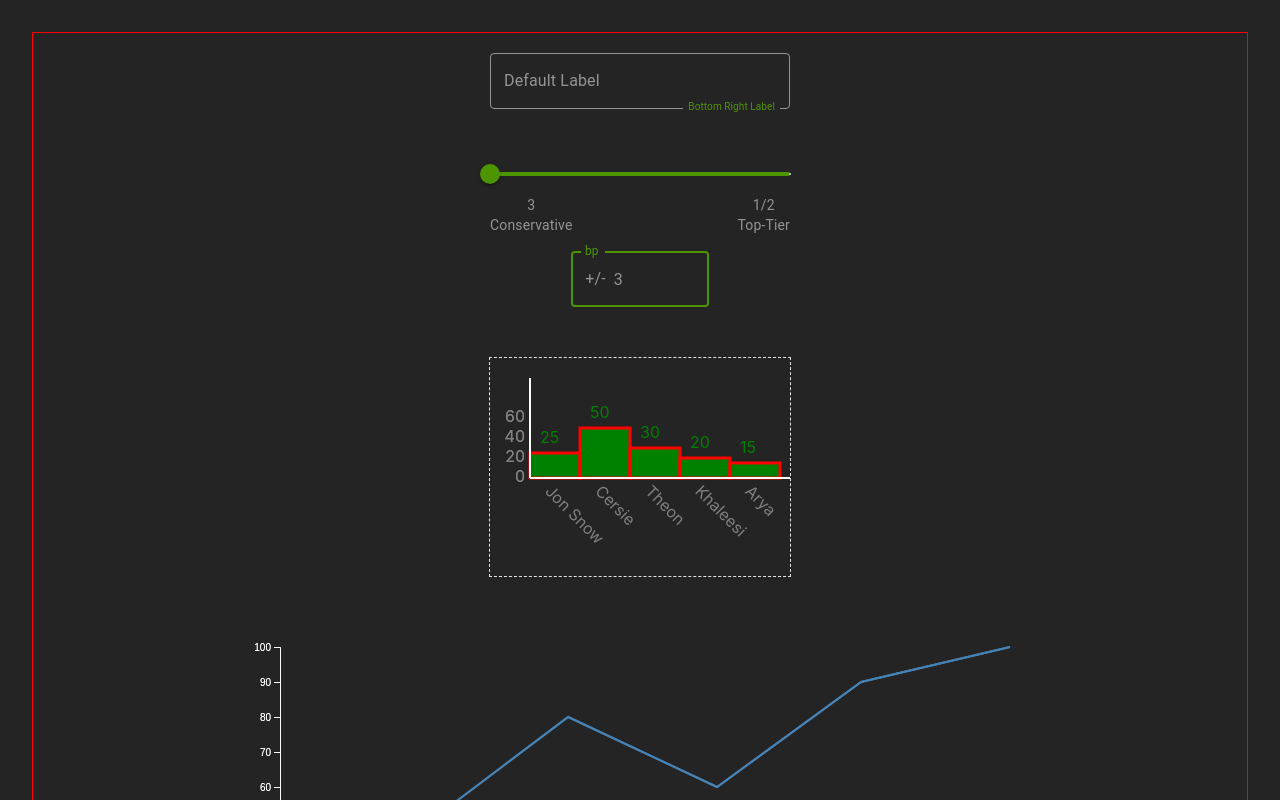
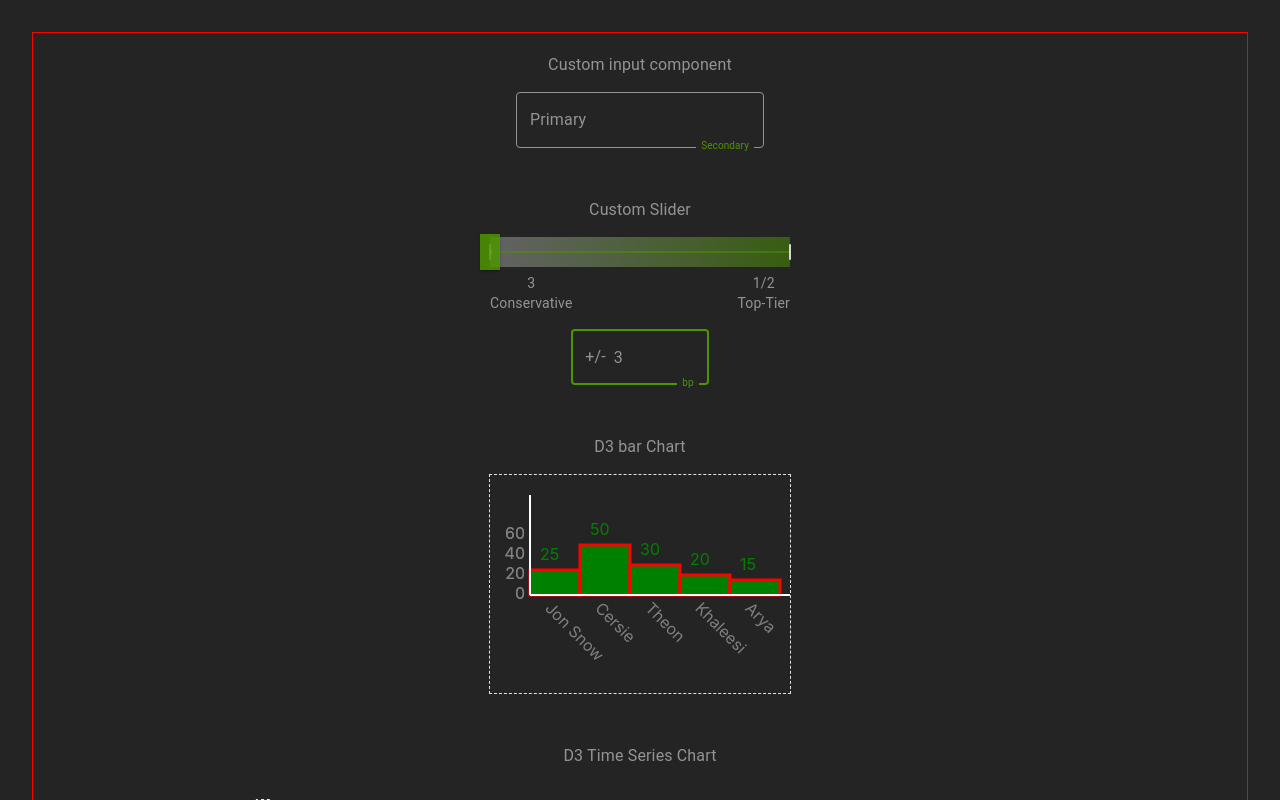
Before and after one commit to siddarthmenon97/llgm-task, a React (Vite) app: page / in a window 1280 px wide. Shown: the top 800 px of the page. Built offline with nearby package versions, Linux system fonts and the light colour scheme.

Commit message:
final ui changes

```diff
--- a/src/App.tsx
+++ b/src/App.tsx
@@ -1,4 +1,4 @@
-import { Box, createTheme, SxProps, Theme, ThemeProvider } from '@mui/material'
+import { Box, createTheme, SxProps, Theme, ThemeProvider, Typography } from '@mui/material'
 import { NumberInputComponent, SliderComponent } from './components/slider'
 import './App.css'
 import { CommonSVGElements } from './components/d3-component'
@@ -50,6 +50,21 @@ const theme = createTheme({
           borderColor: '#949494'
         }
       }
+    },
+    MuiSlider: {
+      styleOverrides: {
+        trackInverted: {
+          background: 'linear-gradient(90deg, rgba(244, 244, 244, 0.3) 0%, rgba(77,149,0,0.5019257703081232) 100%);',
+          borderRadius: 'unset',
+        },
+        track: {
+          background: 'linear-gradient(90deg, rgba(244,244,244,0.3) 0%, rgba(77,149,0,0.5019257703081232) 100%);',
+          borderRadius: 'unset',
+        },
+        mark: {
+          height: '16px',
+        }
+      }
     }
   }
 })
@@ -69,20 +84,23 @@ function App() {
   return (
     <ThemeProvider theme={theme}>
       <Box sx={boxWrapper1}>
-
         <div>
-          <NumberInputComponent />
+          <Typography sx={{ marginBottom: '15px' }}>Custom input component</Typography>
+          <NumberInputComponent label='Primary' secondaryLabel='Secondary' width='300' />
         </div>
 
         <div>
+          <Typography sx={{ marginBottom: '15px' }}>Custom Slider</Typography>
           <SliderComponent />
         </div>
 
         <div>
+          <Typography sx={{ marginBottom: '15px' }}>D3 bar Chart</Typography>
           <CommonSVGElements />
         </div>
 
         <div>
+          <Typography sx={{ marginBottom: '15px' }}>D3 Time Series Chart</Typography>
           <TimeSeriesChart />
         </div>
       </Box>
--- a/src/components/slider.tsx
+++ b/src/components/slider.tsx
@@ -1,6 +1,7 @@
 import { useState } from "react";
-import { Box, InputAdornment, Slider, TextField, Typography } from "@mui/material";
-import { SxProps, Theme } from '@mui/material/styles';
+import { Box, InputAdornment, Slider, TextField, TextFieldProps, Typography } from "@mui/material";
+import { styled, SxProps, Theme } from '@mui/material/styles';
+
 
 const MAX = 3;
 const MIN = 0.5;
@@ -23,6 +24,17 @@ const typographyStyleProps: SxProps<Theme> = {
     alignItems: 'center'
 }
 
+const CustomSlider = styled(Slider)({
+    '& .MuiSlider-thumb': {
+        borderRadius: 'unset',
+        height: '36px',
+        opacity: '0.85'
+    },
+    '& .MuiSlider-rail': {
+        height: '1px'
+    }
+})
+
 export const SliderComponent = () => {
     const [value, setVal] = useState<number>(MAX)
 
@@ -34,7 +46,7 @@ export const SliderComponent = () => {
 
     return (
         <Box sx={{ width: 300 }}>
-            <Slider
+            <CustomSlider
                 value={MAX - value + MIN}
                 marks={marks}
                 step={0.5}
@@ -62,8 +74,8 @@ export const SliderComponent = () => {
                 </Typography>
             </Box>
             <Box sx={{ marginTop: '16px' }}>
-                <TextField
-                    label="bp"
+                <NumberInputComponent
+                    secondaryLabel="bp"
                     type="number"
                     value={value}
                     focused
@@ -96,17 +108,24 @@ const bottomRightLabelStyles: SxProps<Theme> = {
     fontSize: '10px'
 };
 
-export const NumberInputComponent = () => {
+type ICustomInputProps = TextFieldProps & {
+    width?: string;
+    secondaryLabel?: string;
+}
+
+export const NumberInputComponent = (props: ICustomInputProps) => {
+    const { label, secondaryLabel, width, ...rest } = props;
+
     return (
-        <Box sx={wrapperStyles}>
+        <Box sx={wrapperStyles} width={width}>
             <TextField
-                label="Default Label"
+                label={label}
                 type="number"
                 variant="outlined"
-                sx={{ width: 300 }}
+                {...rest}
             />
             <Typography sx={bottomRightLabelStyles}>
-                Bottom Right Label
+                {secondaryLabel}
             </Typography>
         </Box>
     );
```
